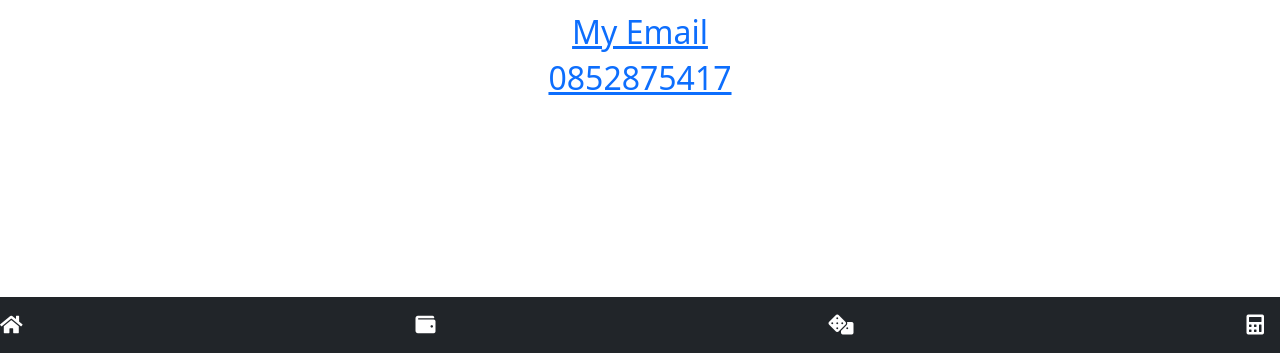
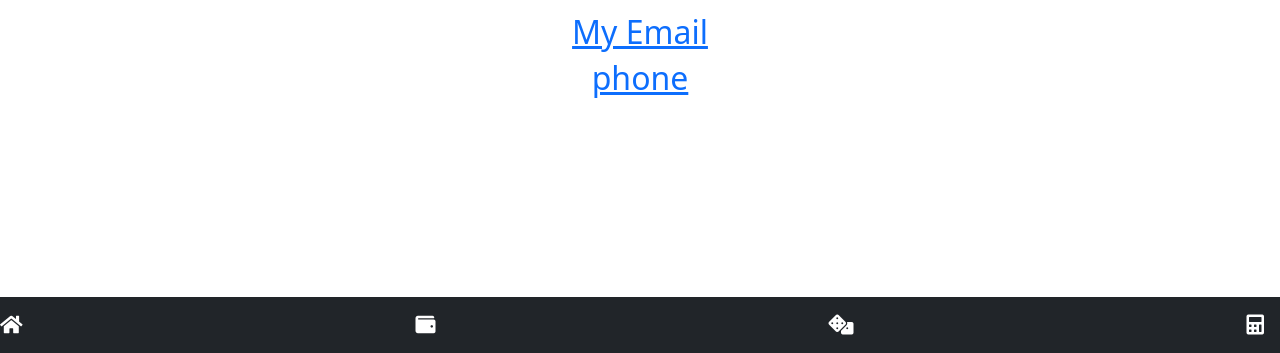
Before and after one commit to EyWp/calculator, a plain HTML site: page index.html in a window 1280 px wide. Shown: the part 447-800 px from the top of the page. Drawn offline with nearby package versions, Linux system fonts and the light colour scheme.

Commit message:
Update index.html

```diff
--- a/index.html
+++ b/index.html
@@ -31,7 +31,7 @@
 <h2><center><a href="mailto:evggexa@gmail.com">My Email</a><center></h2>
 
 <h2><center>
-<a href=”tel:+353852875417”>0852875417</a>
+<a href=”tel:+353852875417”>phone</a>
 </center></h2>
 
 
```
